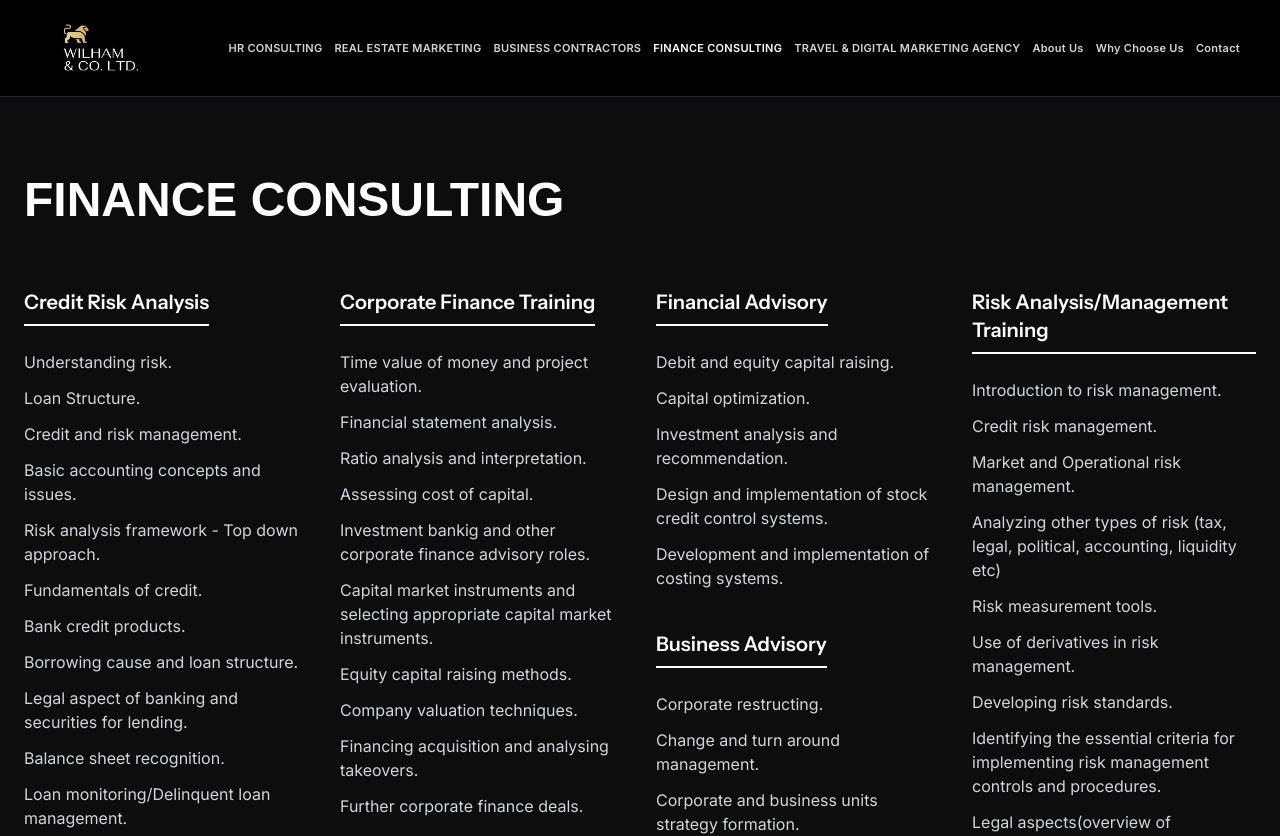
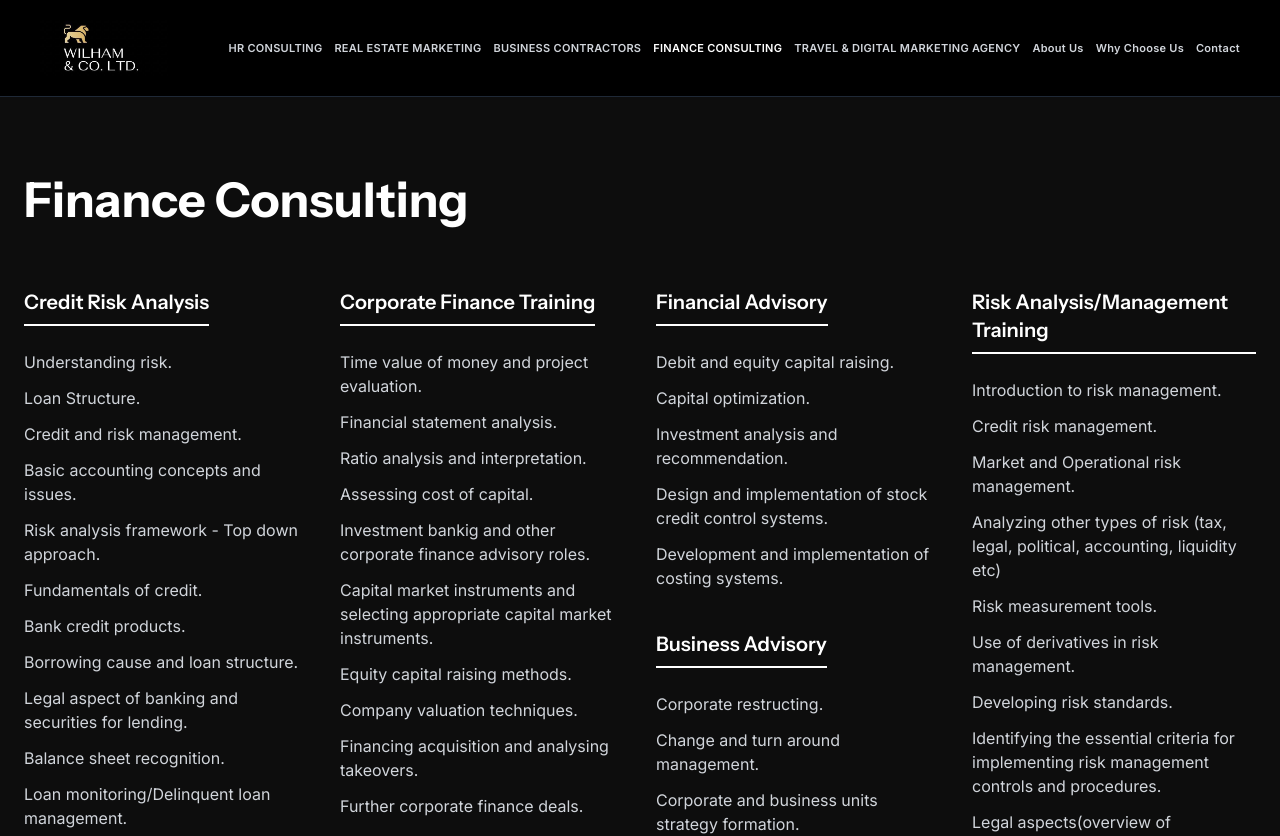
Before and after one commit to ikennaex/wilham-co, a React (Vite) app: page /finance-consulting in a window 1280 px wide. Shown: the top 836 px of the page. Built offline with nearby package versions, Linux system fonts and the light colour scheme; a web font is replaced by a local one.

Commit message:
change header fonts

```diff
--- a/src/Pages/BusinessContractors/BusinessContractors.jsx
+++ b/src/Pages/BusinessContractors/BusinessContractors.jsx
@@ -7,9 +7,9 @@ const BusinessContractors = () => {
       <div className="max-w-7xl mx-auto px-6 py-20">
         {/* Header */}
         <div className="text-center">
-          <h1 className="mt-4 text-4xl md:text-5xl font-bold leading-tight">
+          <h2 className="mt-4 text-4xl md:text-5xl font-bold leading-tight">
             Business Contractors
-          </h1>
+          </h2>
         </div>
 
         {/* Centered Image */}
--- a/src/Pages/FinanceConsulting/FinanceConsulting.jsx
+++ b/src/Pages/FinanceConsulting/FinanceConsulting.jsx
@@ -5,9 +5,9 @@ const FinanceConsulting = () => {
     <section className="mt-20 bg-black/95 text-white">
       <div className="max-w-7xl mx-auto px-6 py-20">
         <div className="max-w-3xl">
-          <h1 className="mt-4 text-4xl md:text-5xl font-bold leading-tight">
-            FINANCE CONSULTING
-          </h1>
+          <h2 className="mt-4 text-4xl md:text-5xl font-bold leading-tight">
+            Finance Consulting
+          </h2>
         </div>
 
         {/* Services Grid */}
--- a/src/Pages/HRConsulting/HRConsulting.jsx
+++ b/src/Pages/HRConsulting/HRConsulting.jsx
@@ -6,9 +6,9 @@ const HRConsulting = () => {
     <section className="mt-20 bg-black/95 text-white">
       <div className="max-w-7xl mx-auto px-6 py-20">
         <div className="max-w-3xl">
-          <h1 className="mt-4 text-4xl md:text-5xl font-bold leading-tight">
+          <h2 className="mt-4 text-4xl md:text-5xl font-bold leading-tight">
             HR Consulting
-          </h1>
+          </h2>
 
           <p className="mt-6 text-lg text-gray-300 leading-relaxed">
             Sustainable HR Solutions That Drive Business Growth —
--- a/src/Pages/ReaLEstateMarketing/RealEstateMarketing.jsx
+++ b/src/Pages/ReaLEstateMarketing/RealEstateMarketing.jsx
@@ -35,9 +35,9 @@ const RealEstateMarketing = () => {
       <div className="max-w-7xl mx-auto px-6 py-20">
         {/* Header */}
         <div className="max-w-3xl">
-          <h1 className="mt-4 text-4xl md:text-5xl font-bold leading-tight">
+          <h2 className="mt-4 text-4xl md:text-5xl font-bold leading-tight">
             Real Estate Marketing
-          </h1>
+          </h2>
         </div>
 
         {/* Content */}
--- a/src/Pages/TravelAndDigitalMarketing/TravelAndDigitalMarketing.jsx
+++ b/src/Pages/TravelAndDigitalMarketing/TravelAndDigitalMarketing.jsx
@@ -58,9 +58,9 @@ const TravelAndDigitalMarketing = () => {
         <div className=" rounded-2xl shadow-lg p-8 md:p-12 mb-16">
           <div className="flex flex-col lg:flex-row gap-8 items-center">
             <div className="lg:w-2/3">
-              <h1 className="text-3xl md:text-4xl font-bold  mb-6">
+              <h2 className="text-3xl md:text-4xl font-bold  mb-6">
                 We're International Education and Study Abroad Consultants in Lagos Nigeria.
-              </h1>
+              </h2>
 
               <div className="space-y-4 leading-relaxed">
                 <p>
```
